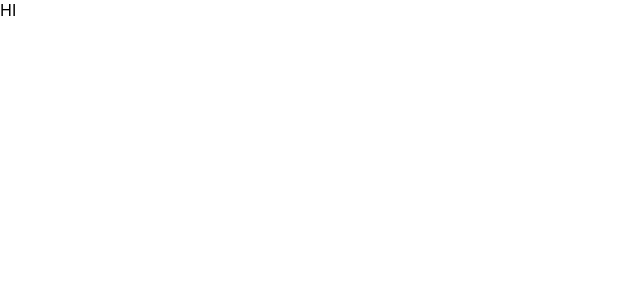
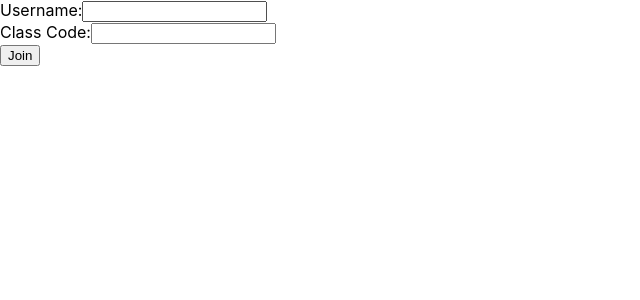
Before and after one commit to ademissew/HackMITEducation, a React (Create React App) app in the folder my-app/: page / in a window 1280 px wide. Shown: the top 300 px of the page, without its empty margins (0-640 px from the left). Built offline with nearby package versions, Linux system fonts and the light colour scheme.

Commit message:
added components for flow

```diff
--- a/my-app/src/App.js
+++ b/my-app/src/App.js
@@ -2,10 +2,13 @@ import React from 'react';
 import logo from './logo.svg';
 import './App.css';
 import TeacherHome from './components/TeacherHome'
+import CreateClassForm from './components/CreateClassForm'
+import StudentHome from './components/StudentHome'
+
 
 function App() {
   return (
-    <TeacherHome/>
+    <StudentHome/>
     // <div className="App">
     //   <header className="App-header">
     //     <img src={logo} className="App-logo" alt="logo" />
--- /dev/null
+++ b/my-app/src/components/CreateClassForm.js
@@ -0,0 +1,39 @@
+import React from 'react'
+
+class CreateClassForm extends React.Component {
+    constructor(props){
+        super(props)
+        this.state = {students : []}
+        this.addStudent = this.addStudent.bind(this)
+    }
+
+    addStudent() {
+        const student = document.getElementById("student-name-id").value
+        console.log(student)
+        this.setState({students: this.state.students.concat(student)})
+        document.getElementById("student-name-id").value = ""
+    }
+
+    render() {
+        return (<div>
+                <label>
+                    Class Name:
+                    <input type="text" name="class-name"/>
+                </label>
+                <div></div>
+                {console.log(this.state.students)}
+                <ul>
+                    {this.state.students.map((student) => <li key={student}>{student}</li>)}
+                </ul>
+                <label>
+                    StudentId:
+                    <input type="text" name="student-name" id = "student-name-id"/>
+                    <button name="add-student" onClick={this.addStudent}>+</button>
+                </label>
+                <div></div>
+                <input type="submit" value="Create"/>
+        </div>)
+    }
+}
+
+export default CreateClassForm;
--- /dev/null
+++ b/my-app/src/components/StudentHome.js
@@ -0,0 +1,29 @@
+import React from 'react'
+
+class StudentHome extends React.Component{
+    constructor(props){
+        super(props)
+        this.joinClass = this.joinClass.bind(this)
+    }
+    joinClass(){
+        const username = document.getElementById("username").value
+        const classcode = document.getElementById("class-code").value
+    }
+    render(){
+        return (<div>
+            <label>
+                Username:
+                <input type="text" name="username"/>
+            </label>
+            <div></div>
+            <label>
+                Class Code:
+                <input type="text" name="class-code"/>
+            </label>
+            <div></div>
+            <input type="submit" value="Join" onClick={this.joinClass}/>
+
+        </div>)
+    }
+}
+export default StudentHome
```
